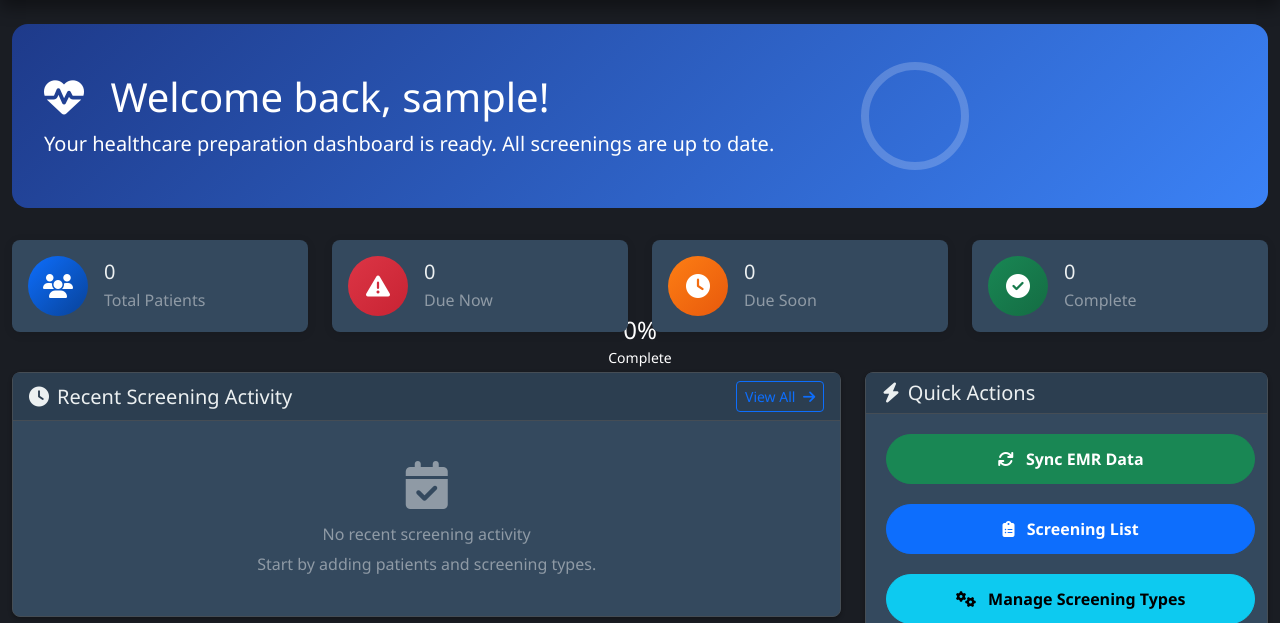
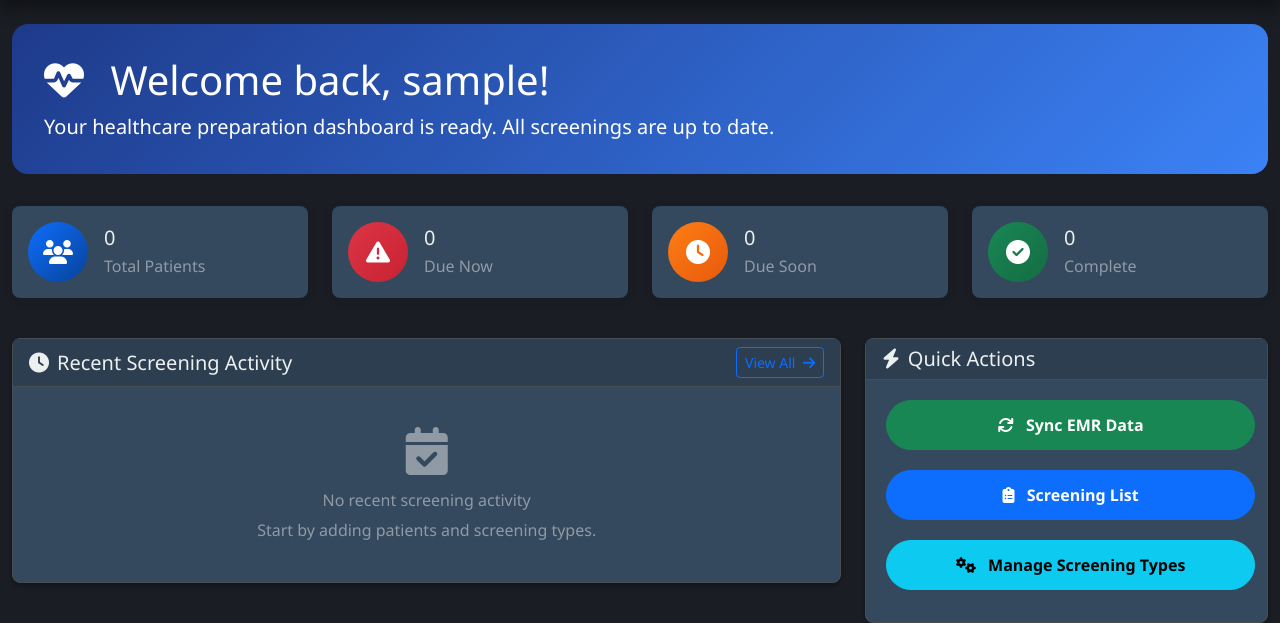
Before and after one commit to mitfusco98/HealthPrepV2, a Flask app: page / in a window 1280 px wide. Shown: the part 58-681 px from the top of the page. Run offline with Flask 3, Linux system fonts and the light colour scheme; the visitor is signed in with stand-in values (Sample User, id 1); data that the repository does not hold is empty.

Commit message:
Assistant checkpoint: Remove percentage completion counter from dashboard
Assistant generated file changes:
- templates/dashboard.html: Remove percentage completion counter from welcome banner, Update welcome banner to use full width without progress ring

---

User prompt:

can we remove the percentage completed counter from the home page?

Replit-Commit-Author: Assistant
Replit-Commit-Session-Id: db9acae9-5ee2-479e-92dc-1a41a7e37437

```diff
--- a/templates/dashboard.html
+++ b/templates/dashboard.html
@@ -91,7 +91,7 @@
 <!-- Welcome Banner -->
 <div class="welcome-banner">
     <div class="row align-items-center">
-        <div class="col-md-8">
+        <div class="col-12">
             <h1 class="display-6 mb-2">
                 <i class="fas fa-heartbeat me-3"></i>
                 Welcome back, {{ current_user.username }}!
@@ -105,19 +105,7 @@
                 {% endif %}
             </p>
         </div>
-        <div class="col-md-4 text-center">
-            <div class="progress-ring">
-                <svg width="120" height="120">
-                    <circle class="background" cx="60" cy="60" r="50"></circle>
-                    <circle class="progress" cx="60" cy="60" r="50"
-                            style="stroke-dashoffset: {{ 314 - (314 * (stats.complete_screenings / (stats.total_patients or 1))) }}"></circle>
-                </svg>
-                <div class="position-absolute top-50 start-50 translate-middle text-center">
-                    <div class="h4 mb-0">{{ "%.0f"|format((stats.complete_screenings / (stats.total_patients or 1)) * 100) }}%</div>
-                    <small>Complete</small>
-                </div>
-            </div>
-        </div>
+
     </div>
 </div>
 
```
